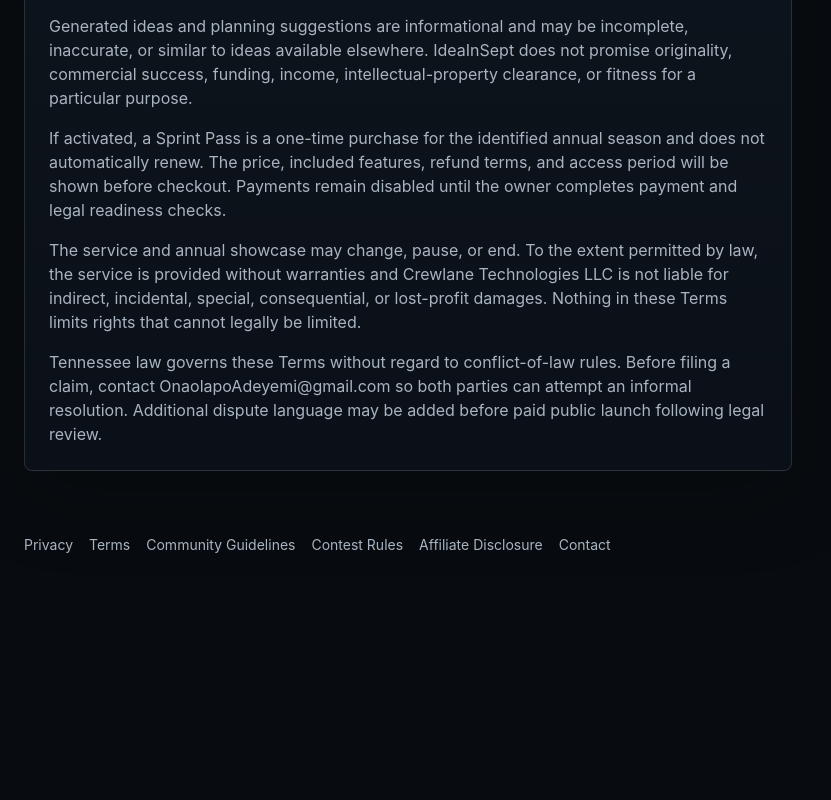
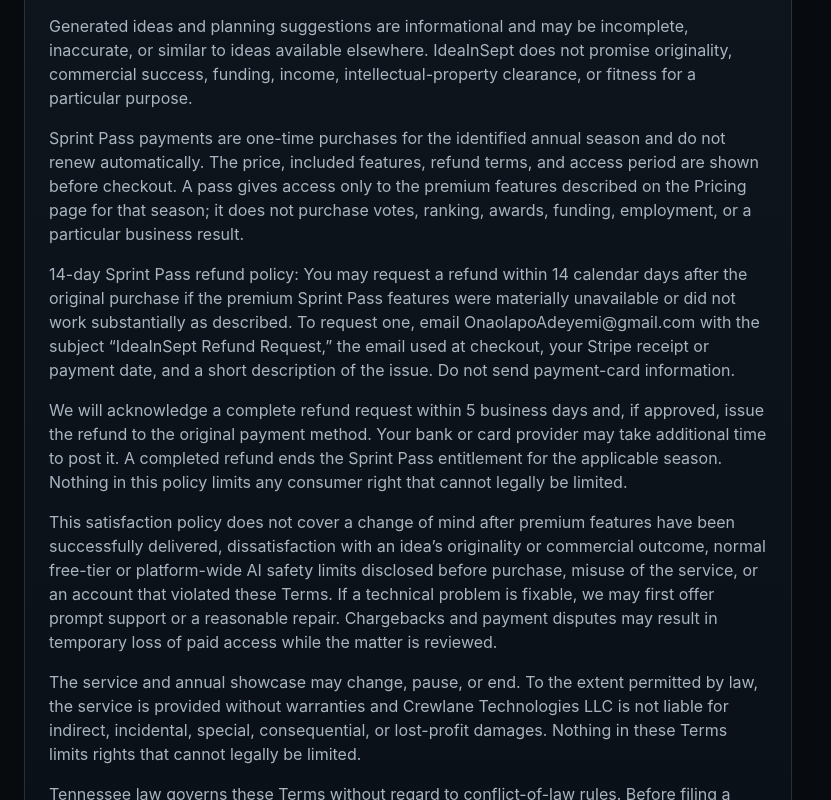
Before and after one commit to onaolapoadeyemi/ideainsept, a React (Vite) app: page /terms in a window 1280 px wide. Shown: the part 580-1380 px from the top of the page, without its empty margins (0-831 px from the left). Before the commit the page ends 1175 px from the top, so only its background shows below. Built offline with nearby package versions, Linux system fonts and the light colour scheme; no server answers; the database is empty.

Commit message:
Add newsletter capture and refund policy

```diff
--- a/src/shared/components/ContentPage.tsx
+++ b/src/shared/components/ContentPage.tsx
@@ -22,9 +22,12 @@
       "You retain ownership of content you create. You grant IdeaInSept a non-exclusive, worldwide, royalty-free license to host, display, reproduce, and distribute content you intentionally submit to the public showcase for operating and promoting the showcase. You may withdraw an unapproved submission; removal of published promotional material may require reasonable processing time.",
       "You represent that you own or have permission to submit all project content, links, names, images, code, and demonstrations. You are responsible for third-party licenses, privacy obligations, and claims made about your project.",
       "Generated ideas and planning suggestions are informational and may be incomplete, inaccurate, or similar to ideas available elsewhere. IdeaInSept does not promise originality, commercial success, funding, income, intellectual-property clearance, or fitness for a particular purpose.",
-      "If activated, a Sprint Pass is a one-time purchase for the identified annual season and does not automatically renew. The price, included features, refund terms, and access period will be shown before checkout. Payments remain disabled until the owner completes payment and legal readiness checks.",
+      "Sprint Pass payments are one-time purchases for the identified annual season and do not renew automatically. The price, included features, refund terms, and access period are shown before checkout. A pass gives access only to the premium features described on the Pricing page for that season; it does not purchase votes, ranking, awards, funding, employment, or a particular business result.",
+      "14-day Sprint Pass refund policy: You may request a refund within 14 calendar days after the original purchase if the premium Sprint Pass features were materially unavailable or did not work substantially as described. To request one, email OnaolapoAdeyemi@gmail.com with the subject “IdeaInSept Refund Request,” the email used at checkout, your Stripe receipt or payment date, and a short description of the issue. Do not send payment-card information.",
+      "We will acknowledge a complete refund request within 5 business days and, if approved, issue the refund to the original payment method. Your bank or card provider may take additional time to post it. A completed refund ends the Sprint Pass entitlement for the applicable season. Nothing in this policy limits any consumer right that cannot legally be limited.",
+      "This satisfaction policy does not cover a change of mind after premium features have been successfully delivered, dissatisfaction with an idea’s originality or commercial outcome, normal free-tier or platform-wide AI safety limits disclosed before purchase, misuse of the service, or an account that violated these Terms. If a technical problem is fixable, we may first offer prompt support or a reasonable repair. Chargebacks and payment disputes may result in temporary loss of paid access while the matter is reviewed.",
       "The service and annual showcase may change, pause, or end. To the extent permitted by law, the service is provided without warranties and Crewlane Technologies LLC is not liable for indirect, incidental, special, consequential, or lost-profit damages. Nothing in these Terms limits rights that cannot legally be limited.",
-      "Tennessee law governs these Terms without regard to conflict-of-law rules. Before filing a claim, contact OnaolapoAdeyemi@gmail.com so both parties can attempt an informal resolution. Additional dispute language may be added before paid public launch following legal review.",
+      "Tennessee law governs these Terms without regard to conflict-of-law rules. Before filing a claim, contact OnaolapoAdeyemi@gmail.com so both parties can attempt an informal resolution.",
     ],
   },
   guidelines: {
```
